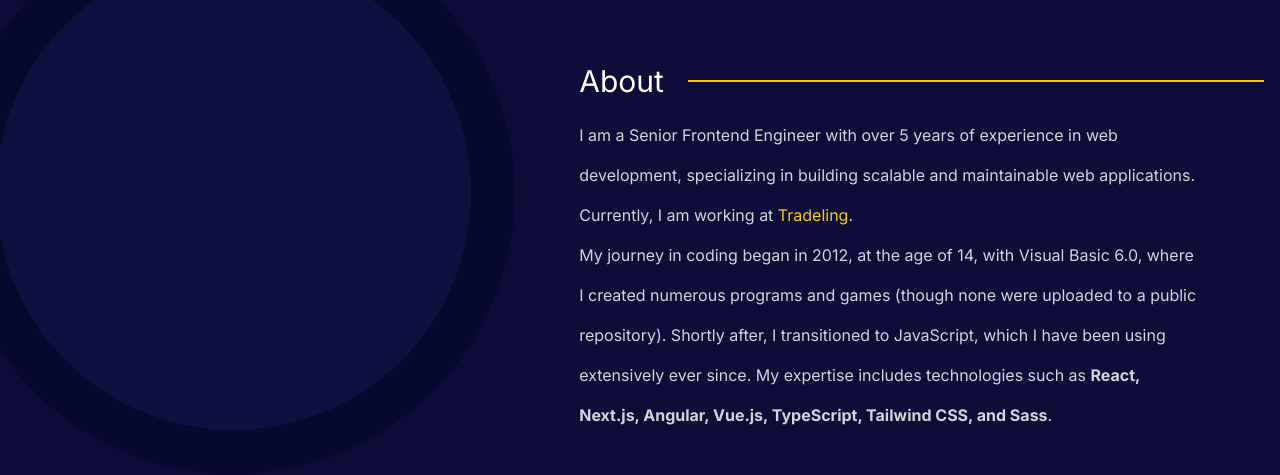
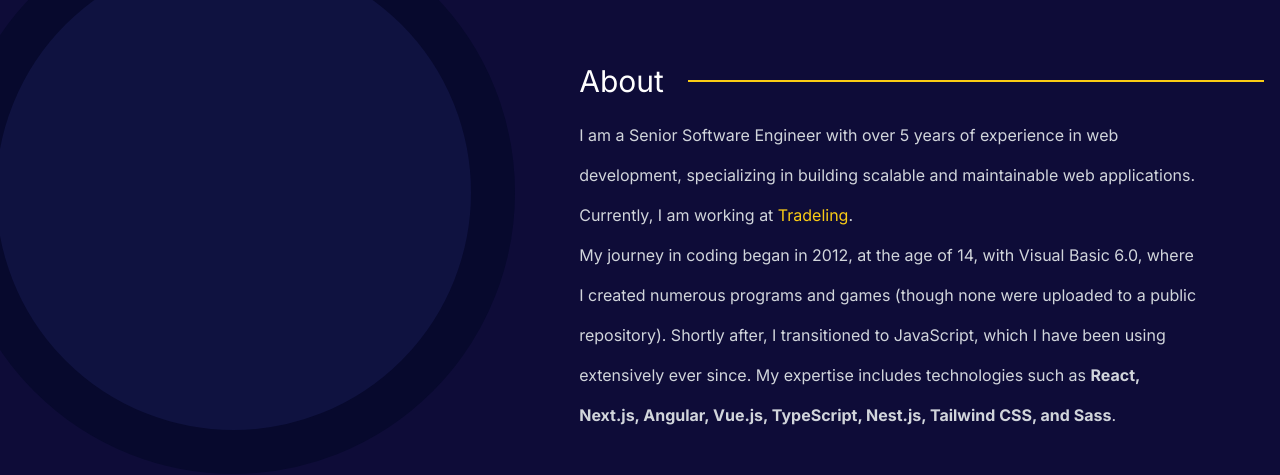
Before and after one commit to aliataf/website, a Next.js app: page /about in a window 1280 px wide. Shown: the part 153-628 px from the top of the page. Built offline with nearby package versions, Linux system fonts and the light colour scheme.

Commit message:
chore: update info

```diff
--- a/src/app/about/page.tsx
+++ b/src/app/about/page.tsx
@@ -6,6 +6,7 @@ export const metadata: Metadata = {
 };
 
 export default function About() {
+  const yearsOfExperience = new Date().getFullYear() - 2019;
   return (
     <section className="flex justify-between">
       <BgCircle className="hidden md:block md:w-[44vw] md:h-[44vw] border-[44px] border-accent" />
@@ -17,9 +18,9 @@ export default function About() {
           </div>
           <div className="mt-6 leading-10 text-gray-300 sm:pr-16 sm:mt-4">
             <p>
-              I am a Senior Frontend Engineer with over 5 years of experience in web development,
-              specializing in building scalable and maintainable web applications. Currently, I am
-              working at{' '}
+              I am a Senior Software Engineer with over {yearsOfExperience} years of experience in
+              web development, specializing in building scalable and maintainable web applications.
+              Currently, I am working at{' '}
               <a
                 href="https://www.tradeling.com/"
                 target="_blank"
@@ -37,7 +38,7 @@ export default function About() {
               repository). Shortly after, I transitioned to JavaScript, which I have been using
               extensively ever since. My expertise includes technologies such as{' '}
               <span className="font-bold">
-                React, Next.js, Angular, Vue.js, TypeScript, Tailwind CSS, and Sass
+                React, Next.js, Angular, Vue.js, TypeScript, Nest.js, Tailwind CSS, and Sass
               </span>
               .
             </p>
--- a/src/app/page.tsx
+++ b/src/app/page.tsx
@@ -14,7 +14,7 @@ export default async function Home() {
         <h1 className="md:text-2xl font-light">Hey 👋, I am</h1>
         <h2 className="text-2xl md:text-8xl font-extrabold">Ali</h2>
         <h3 className="text-2xl md:text-8xl font-extrabold">Ataf</h3>
-        <p className="md:tracking-[5px] whitespace-nowrap">Senior Frontend Engineer</p>
+        <p className="md:tracking-[5px] whitespace-nowrap">Senior Software Engineer</p>
       </BgCircle>
       <div className="w-72 h-72 md:w-96 md:h-96 relative">
         <Image src={personalImg} alt="Personal photo of Ali Ataf" priority fill />
```
